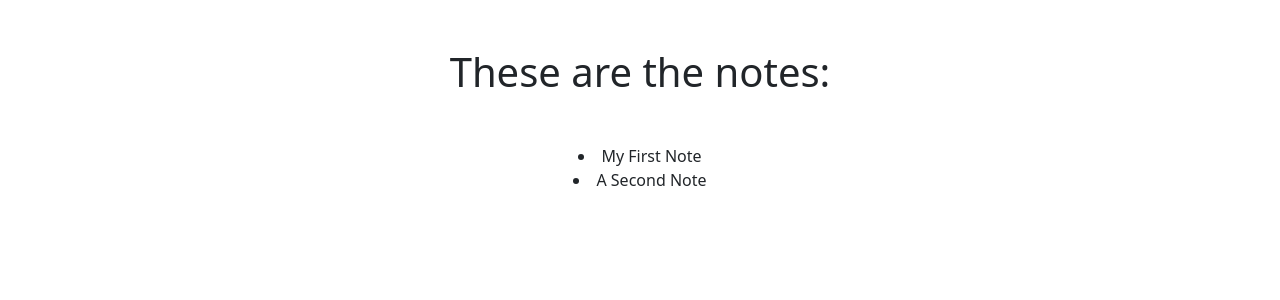
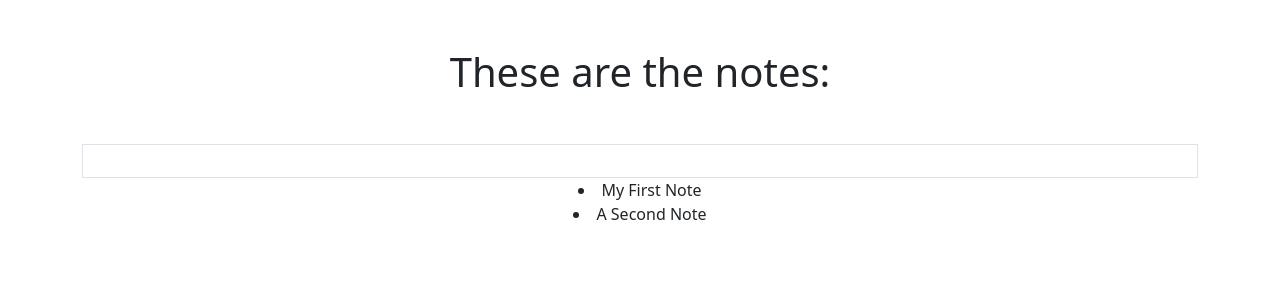
Before and after one commit to Eliasgichonge/SMARTNOTE, a Django app: page /smart/ in a window 1280 px wide. Shown: the top 300 px of the page. Run offline with Django 5.2, Linux system fonts and the light colour scheme; data comes from the database, SQL or seed files in the repository.

Commit message:
Add some Styles

```diff
--- a/notes/templates/notes/notes_list.html
+++ b/notes/templates/notes/notes_list.html
@@ -4,7 +4,9 @@
    <h1 class="my-5">These are the notes:</h1>
    <div class="row row-cols3 g-2">
        <div class="col">
+           <div class="p-3 border">
 
+           </div>
        </div>
    </div>
 
```
